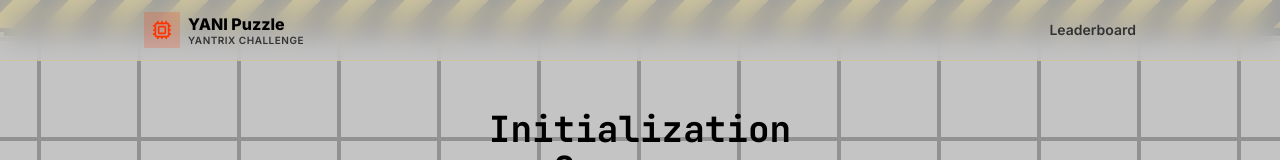
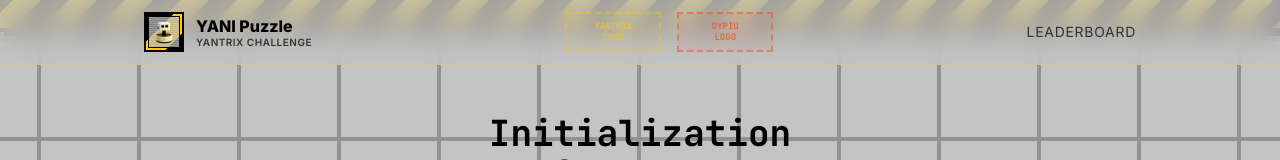
Before and after one commit to SanathDambre08/Yantrix-club-event-puzzle-game-, a React (Vite) app: page /register in a window 1280 px wide. Shown: the top 160 px of the page. Built offline with nearby package versions, Linux system fonts and the light colour scheme; no server answers; the database is empty.

Commit message:
Update header with brutalist logo and placeholders

```diff
--- a/src/components/Layout.tsx
+++ b/src/components/Layout.tsx
@@ -1,5 +1,4 @@
 import { Outlet, Link, useLocation } from 'react-router-dom';
-import { Cpu } from 'lucide-react';
 import { CyberBackground } from './ui';
 
 export function Layout() {
@@ -25,13 +24,23 @@ export function Layout() {
       <div className="min-h-dvh flex flex-col relative z-10">
         {/* Header */}
         <header className="sticky top-0 z-50 bg-background/80 backdrop-blur-md border-b border-accent/20">
-        <div className="max-w-5xl mx-auto px-4 py-3 flex items-center justify-between">
-          <Link to="/" className="flex items-center gap-2 group">
-            <div className="w-9 h-9 rounded-lg bg-primary/20 flex items-center justify-center group-hover:bg-primary/30 transition-colors">
-              <Cpu className="text-primary" size={20} />
+        <div className="max-w-5xl mx-auto px-4 py-2 sm:py-3 flex items-center justify-between gap-2">
+          {/* Brand */}
+          <Link to="/" className="flex items-center gap-2 sm:gap-3 group shrink-0">
+            {/* Miniature Brutalist Logo */}
+            <div className="w-10 h-10 bg-surface border-2 border-black flex items-center justify-center relative overflow-hidden group-hover:scale-105 transition-transform duration-300 shrink-0 hazard-stripes">
+              <div className="absolute inset-0 bg-background/80 m-0.5 border border-black flex flex-col items-center justify-center overflow-hidden">
+                <img
+                  src="/robot-logo.png"
+                  alt="YANI Logo"
+                  className="w-6 object-contain grayscale contrast-125 group-hover:grayscale-0 transition-all duration-500 mix-blend-luminosity relative z-10"
+                />
+                <div className="absolute inset-0 bg-[linear-gradient(transparent_50%,rgba(0,0,0,0.25)_50%)] bg-[length:100%_2px] pointer-events-none mix-blend-overlay z-20" />
+              </div>
             </div>
-            <div>
-              <h1 className="text-base font-bold text-text leading-tight">
+
+            <div className="hidden sm:block">
+              <h1 className="text-base font-bold text-text leading-tight group-hover:text-primary transition-colors">
                 YANI Puzzle
               </h1>
               <p className="text-[10px] text-text-muted leading-tight uppercase tracking-wider">
@@ -40,12 +49,24 @@ export function Layout() {
             </div>
           </Link>
 
-          <nav className="flex items-center gap-4">
+          {/* Logo Placeholders */}
+          <div className="flex items-center gap-2 sm:gap-4 justify-center flex-1">
+             <div className="h-8 w-16 sm:h-10 sm:w-24 border-2 border-dashed border-accent/40 bg-accent/5 flex items-center justify-center flex-col shrink-0">
+                <span className="text-[7px] sm:text-[9px] font-mono text-accent/60 text-center uppercase leading-tight">Yantrix<br/>Logo</span>
+             </div>
+
+             <div className="h-8 w-16 sm:h-10 sm:w-24 border-2 border-dashed border-primary/40 bg-primary/5 flex items-center justify-center flex-col shrink-0">
+                <span className="text-[7px] sm:text-[9px] font-mono text-primary/60 text-center uppercase leading-tight">DYPIU<br/>Logo</span>
+             </div>
+          </div>
+
+          {/* Navigation */}
+          <nav className="flex items-center gap-3 sm:gap-4 shrink-0">
             {!isAdminRoute && (
               <>
                 <Link
                   to="/leaderboard"
-                  className="text-sm text-text-muted hover:text-text transition-colors"
+                  className="text-xs sm:text-sm font-medium text-text-muted hover:text-text transition-colors uppercase tracking-wider"
                 >
                   Leaderboard
                 </Link>
@@ -54,7 +75,7 @@ export function Layout() {
             {isAdminRoute && (
               <Link
                 to="/admin"
-                className="text-sm text-text-muted hover:text-text transition-colors"
+                className="text-xs sm:text-sm font-medium text-text-muted hover:text-text transition-colors uppercase tracking-wider"
               >
                 Dashboard
               </Link>
```
